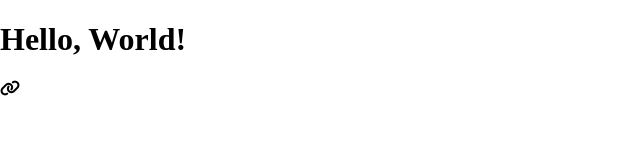
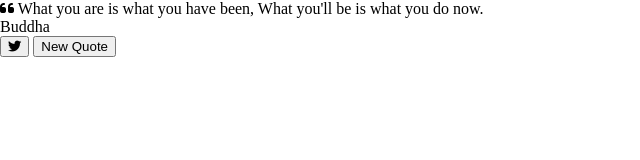
Before and after one commit to delta-source/quote_generator, a plain HTML site: page index.html in a window 1280 px wide. Shown: the whole page, without its empty margins (0-640 px from the left). Drawn offline with Linux system fonts and the light colour scheme.

Commit message:
project update

```diff
--- a/index.html
+++ b/index.html
@@ -2,16 +2,31 @@
 <html lang="en">
 <head>
     <meta charset="UTF-8">
-    <meta http-equiv="X-UA-Compatible" content="IE=edge">
     <meta name="viewport" content="width=device-width, initial-scale=1.0">
-    <title>Template</title>
+    <title>Quote Generator</title>
     <link rel="icon" type="image/png" href="https://www.google.com/s2/favicons?domain=css-tricks.com">
     <link rel="stylesheet" href="https://cdnjs.cloudflare.com/ajax/libs/font-awesome/6.2.1/css/all.min.css">
     <link rel="stylesheet" href="style.css">
 </head>
 <body>
-    <h1>Hello, World!</h1>
-    <i class="fa-solid fa-link"></i>
+    <div class="quote-container" id="quote-container">
+        <!-- Quote -->
+        <div class="quote-text">
+            <i class="fas fa-quote-left"></i>
+                <span id="quote">What you are is what you have been, What you'll be is what you do now.</span>
+        </div>
+        <!-- Author -->
+        <div class="quote-author">
+            <span id="author">Buddha</span>
+        </div>
+        <!-- Buttons -->
+        <div class="button-container">
+            <button class="twitter-button" id="twitter" title="Tweet This!">
+                <i class="fab fa-twitter"></i>
+            </button>
+            <button id="new-quote">New Quote</button>
+        </div>
+    </div>
     <!-- Script -->
     <script src="script.js"></script>
 </body>
```
